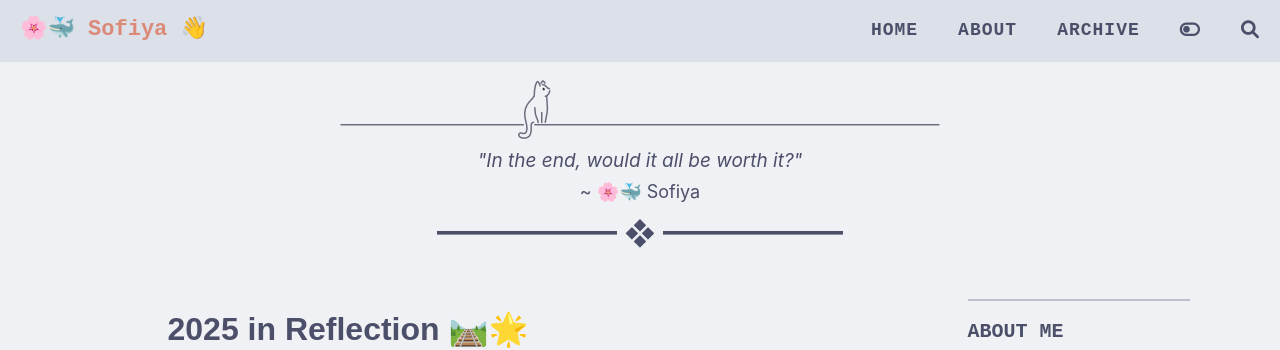
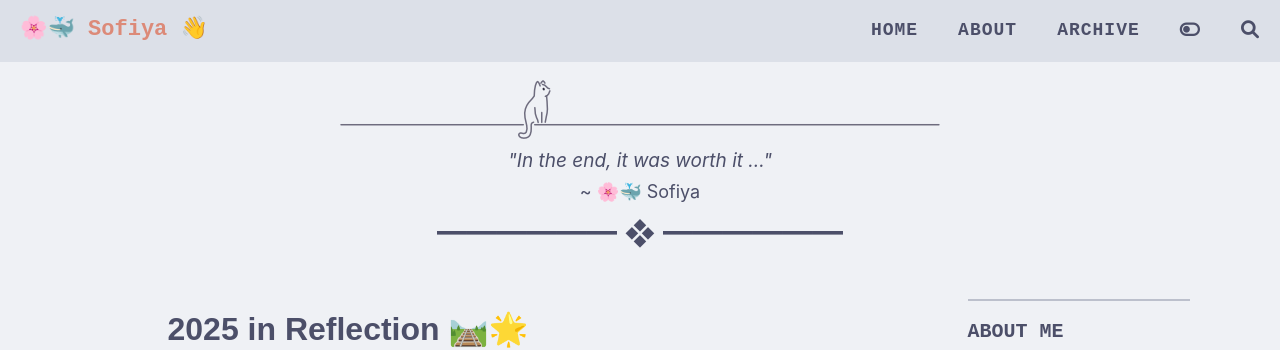
Before and after one commit to sofi2025-cpu/sofi2025-cpu.github.io, a Jekyll site: the page built from index.html, in a window 1280 px wide. Shown: the top 350 px of the page. Built offline with Jekyll 4.4.1, drawn with Linux system fonts in a browser that asks for light colours; the list of posts is cut into pages by our own code; comment, search, counter and statistics services are not loaded.

Commit message:
Update home.html

```diff
--- a/_layouts/home.html
+++ b/_layouts/home.html
@@ -5,7 +5,7 @@ layout: default
 <div class="animated-text">
     <img src="img/catppuccin-cat-footer.png" alt="cat-footer">
     <div>
-        <i>"In the end, would it all be worth it?"</i>
+        <i>"In the end, it was worth it ..."</i>
         <p>~ 🌸🐳 Sofiya </p>
         <div class='header-line'>
             <strong> ━━━━━━  ❖  ━━━━━━ </strong>
```
Also changed, not shown: other parts of _layouts/home.html (+3 -3 lines).
